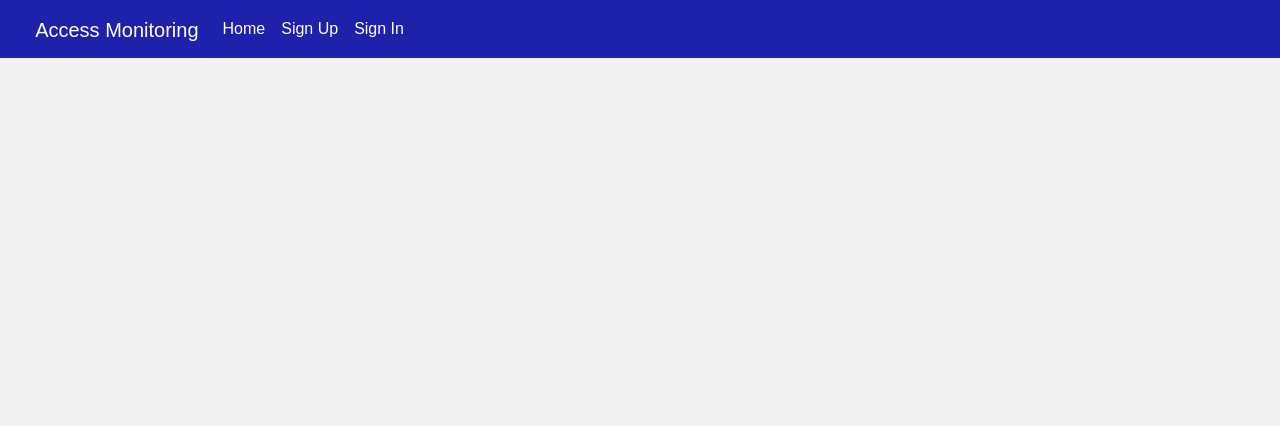
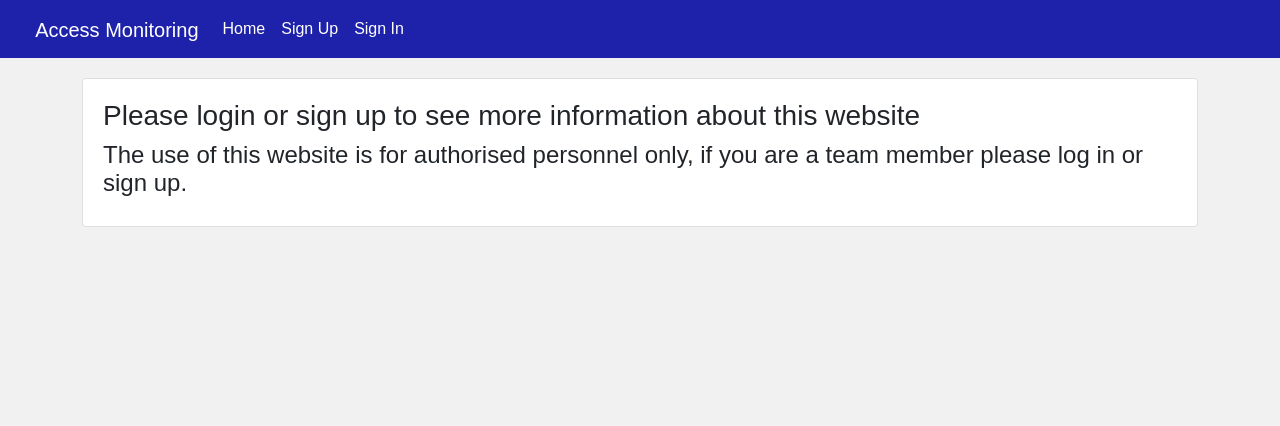
Before and after one commit to UmedMiah/djangoBoardingApp, a Django app: page /home in a window 1280 px wide. Shown: the top 426 px of the page. Run offline with Django 3.2, Linux system fonts and the light colour scheme; some libraries are stand-ins or nearby versions.

Commit message:
update home page

```diff
--- a/templates/index.html
+++ b/templates/index.html
@@ -61,6 +61,12 @@ body {
   </div>
 
 {% else %}
+
+<div class="card">
+  <h3>Please login or sign up to see more information about this website</h3>
+  <h4> The use of this website is for authorised personnel only, if you are a team member please log in or sign up.</h4>
+</div>
+
 {% endif %}
 </body>
 {% endblock content %}
```
